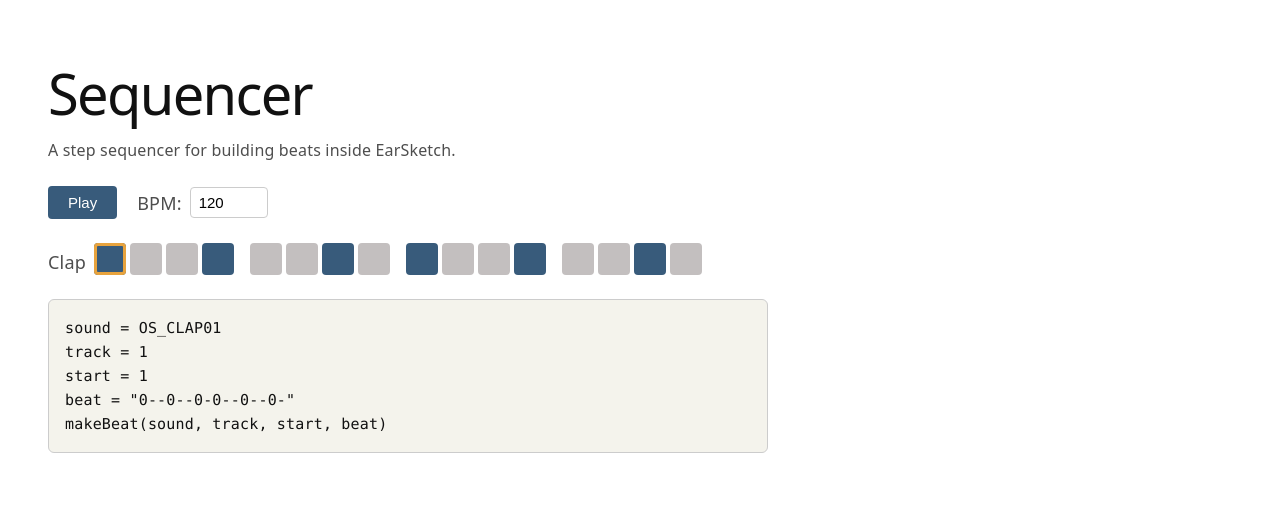
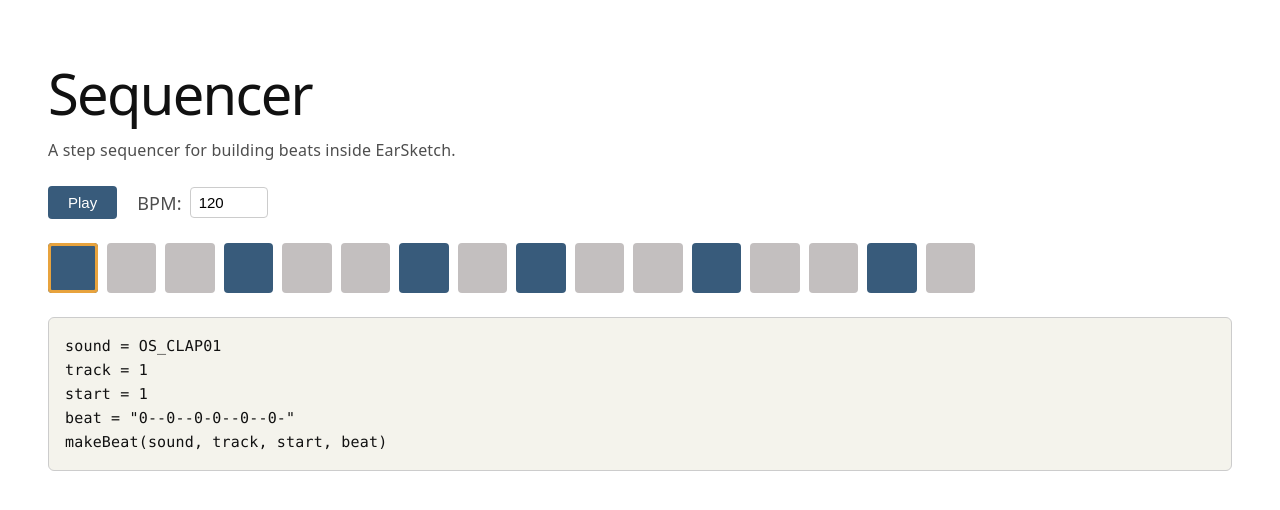
Before and after one commit to earsketch/earsketch-extensions, a React (Vite) app in the folder extensions/sequencer/: page / in a window 1280 px wide. Shown: the top 510 px of the page. Built offline with nearby package versions, Linux system fonts and the light colour scheme.

Commit message:
New CSS approach for wrapping the steps

```diff
--- a/extensions/sequencer/src/App.css
+++ b/extensions/sequencer/src/App.css
@@ -1,6 +1,6 @@
 .page {
   padding: 48px;
-  max-width: 720px;
+  max-width: 100%;
 }
 
 .page p {
@@ -42,50 +42,13 @@
   font-size: 15px;
 }
 
-.sequencer-grid {
-  margin: 0 0 24px;
-}
-
-.track-row {
-  display: flex;
-  align-items: flex-start;
-  gap: 8px;
-}
-
-.track-label {
-  flex-shrink: 0;
-  padding-top: 6px;
-}
-
-.track-cells {
-  display: flex;
-  flex: 1 1 auto;
-  min-width: 0;
-  flex-wrap: wrap;
-  gap: 12px 16px;
-}
-
-.step-pair {
-  display: flex;
-  flex-wrap: wrap;
-  min-width: 0;
-  gap: 12px 16px;
-}
-
-.step-group {
-  display: flex;
-  flex-shrink: 0;
-  gap: 4px;
-}
-
 .step {
-  width: 32px;
-  height: 32px;
+  width: 2.75rem;
+  height: 2.75rem;
   background: #c3bfbf;
   border: none;
   border-radius: 4px;
   cursor: pointer;
-  flex-shrink: 0;
 }
 
 .step-on {
@@ -98,7 +61,7 @@
 }
 
 .code-output {
-  margin: 0;
+  margin: 24px 0 0;
   padding: 16px;
   background: var(--code-bg);
   border: 1px solid var(--border);
@@ -109,3 +72,25 @@
   color: var(--text-h);
   overflow-x: auto;
 }
+
+:root {
+  --step: 2.75rem;   /* one box */
+  --gap: 0.5rem;
+  --testbg: red;
+}
+
+.sequencer {
+  container-type: inline-size;
+  container-name: sequencer;
+  font-size: calc(var(--step) + var(--gap)); /* 1em = one "slot" */
+}
+
+.grid {
+  display: grid;
+  grid-template-columns: repeat(4, var(--step)); /* narrowest default */
+  gap: var(--gap);
+  background: white;
+}
+
+@container sequencer (min-width: 8em)  { .grid { grid-template-columns: repeat(8, var(--step)); } }
+@container sequencer (min-width: 16em) { .grid { grid-template-columns: repeat(16, var(--step)); } }
--- a/extensions/sequencer/src/App.tsx
+++ b/extensions/sequencer/src/App.tsx
@@ -4,8 +4,6 @@ import './App.css'
 function App() {
   const [tempo, setTempo] = useState(120)
   const nSteps = 16
-  const groupSize = 4
-  const pairSize = 2
   const audioCtxRef = useRef<AudioContext | null>(null)
   const currentBeatRef = useRef<number>(0)
   const [isPlaying, setIsPlaying] = useState(false)
@@ -74,6 +72,12 @@ function App() {
   const start = 1
   const earsketchCode = `sound = ${sound}\ntrack = ${track}\nstart = ${start}\nbeat = "${beatString}"\nmakeBeat(sound, track, start, beat)`
 
+  function handleStepClick(index: number) {
+    const newSteps = [...steps]
+    newSteps[index] = !newSteps[index]
+    setSteps(newSteps)
+  }
+
   return (
     <div className="page">
       <h1>Sequencer</h1>
@@ -91,41 +95,15 @@ function App() {
           />
         </label>
       </div>
-      <div className="sequencer-grid">
-        <div className="track-row">
-          <span className="track-label">Clap</span>
-          <div className="track-cells">
-            {Array.from({ length: nSteps / groupSize / pairSize }, (_, p) => (
-              <div className="step-pair" key={p}>
-                {Array.from({ length: pairSize }, (_, gj) => {
-                  const g = p * pairSize + gj
-                  return (
-                    <div className="step-group" key={g}>
-                      {Array.from({ length: groupSize }, (_, j) => {
-                        const i = g * groupSize + j
-                        return (
-                          <button
-                            key={i}
-                            type="button"
-                            className={`step ${steps[i] ? 'step-on' : ''} ${iBeat === i ? 'step-active' : ''}`}
-                            aria-pressed={steps[i]}
-                            onClick={() => {
-                              const newSteps = [...steps]
-                              newSteps[i] = !newSteps[i]
-                              setSteps(newSteps)
-                            }}
-                          />
-                        )
-                      })}
-                    </div>
-                  )
-                })}
-              </div>
-            ))}
-          </div>
-        </div>
+      <div className="sequencer">
+        <div id="grid" className="grid">
+            {Array.from({ length: nSteps },(_, i) => (
+            <button className={`step ${steps[i] ? 'step-on' : ''} ${iBeat === i ? 'step-active' : ''}`} key={i} onClick={() => handleStepClick(i)}>
+            </button>
+          ))}
       </div>
       <pre className="code-output">{earsketchCode}</pre>
+    </div>
     </div>
   )
 }
```
